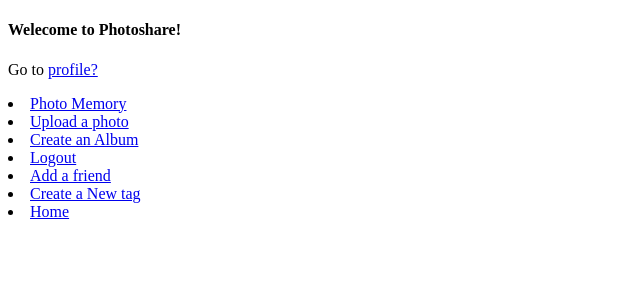
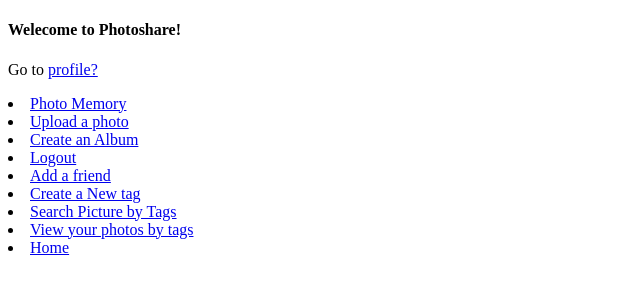
Before and after one commit to NaichuanZhang/photoshare, a Flask app: page / in a window 1280 px wide. Shown: the top 300 px of the page, without its empty margins (0-640 px from the left). Run offline with Flask 2, Linux system fonts and the light colour scheme; data comes from the database, SQL or seed files in the repository; data that the repository does not hold is empty.

Commit message:
View your personal photos by tags

```diff
--- a/app.py
+++ b/app.py
@@ -387,7 +387,7 @@ def getQueryArray(array):
 	for x in array:
 		querystring = querystring + str(x) + ','
 	return querystring[0:(len(querystring)-1)]
-
+#view all photos by tags
 @app.route('/view_by_tags', methods =['GET','POST'])
 def view_by_tags():
 	if request.method == 'POST':
@@ -402,6 +402,26 @@ def view_by_tags():
 		return render_template('hello.html', message='Pictures by Tag', photos =cursor.fetchall(), tag_id= tag_id)
 	else:
 		return render_template('searchbytag.html', tags = getAlltags())
+
+@app.route('/view_yours_by_tags', methods =['GET','POST'])
+def view_yours_by_tags():
+	uid = getUserIdFromEmail(flask_login.current_user.id)
+	if request.method == 'POST':
+		tag_id = request.form['tags']
+		print tag_id
+		picture_ids = getPictureidbyTagid(tag_id)
+		print picture_ids
+		querystring = getQueryArray(picture_ids)
+		print querystring
+		cursor = conn.cursor()
+		cursor.execute("SELECT imgdata, picture_id, caption, num_likes FROM Pictures WHERE picture_id in ({0}) and user_id ='{1}'".format(querystring, uid))
+		return render_template('hello.html', message='Pictures by Tag', photos =cursor.fetchall(), tag_id= tag_id)
+	else:
+		return render_template('search_personal_bytag.html', tags = getAlltags())
+
+
+
+
 #recommendations
 def getAllPicureTagids(picture_id):
 	tagarray = []
--- a/templates/hello.html
+++ b/templates/hello.html
@@ -32,5 +32,7 @@
     <li><a href='/logout'>Logout</a></li>
     <li><a href='/add_friend'>Add a friend</li>
     <li><a href='/tag_new'>Create a New tag</li>
+    <li><a href='/view_by_tags'>Search Picture by Tags</li>
+    <li><a href='/view_yours_by_tags'>View your photos by tags</li>
     <li><a href='/'>Home</a></li>
 </ul>
```
Also changed, not shown: templates/search_personal_bytag.html (added, +18 -0 lines), README.md.
